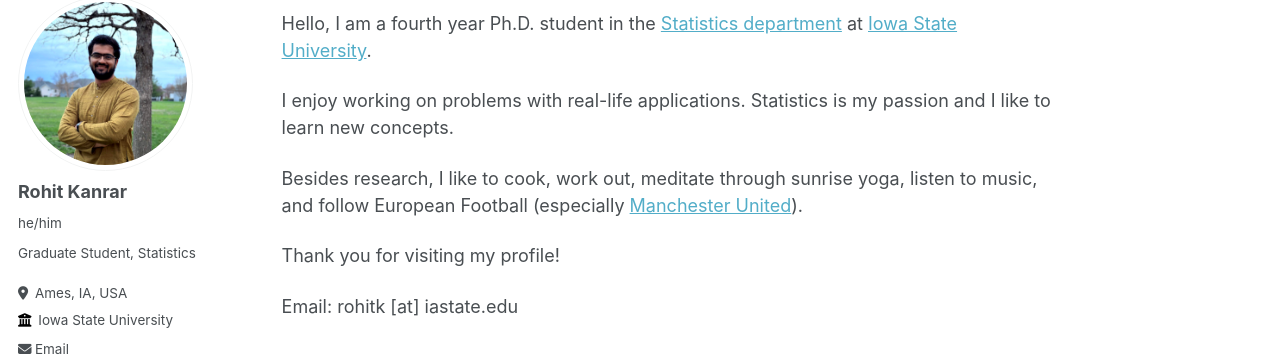
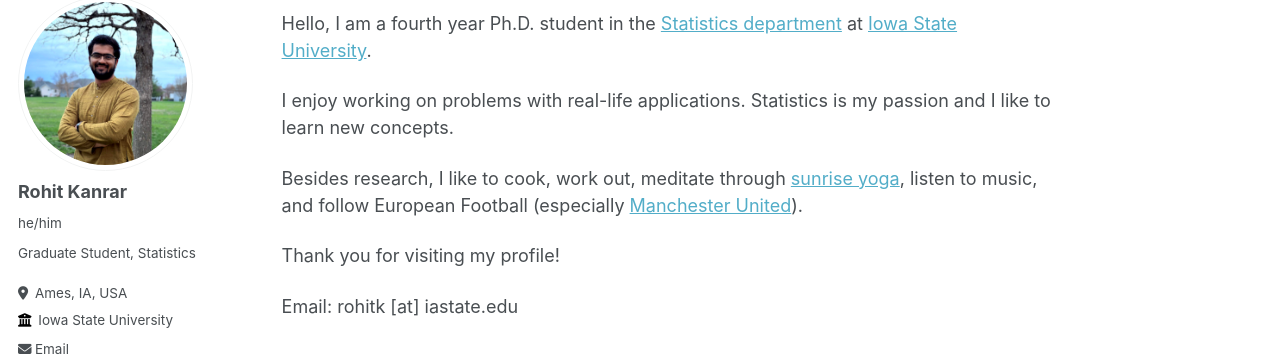
Before and after one commit to rohitkanrar/rohitkanrar.github.io, a Jekyll site: the page built from _pages/about.md, in a window 1280 px wide. Shown: the part 110-471 px from the top of the page. Built offline with Jekyll 4.4.1, drawn with Linux system fonts in a browser that asks for light colours; some web fonts are replaced; part of the change alters nothing that is shown.

```diff
--- a/_pages/about.md
+++ b/_pages/about.md
@@ -11,7 +11,7 @@ Hello, I am a fourth year Ph.D. student in the [Statistics department](https://w
 
 I enjoy working on problems with real-life applications. Statistics is my passion and I like to learn new concepts.
 
-Besides research, I like to cook, work out, meditate through sunrise yoga, listen to music, and follow European Football (especially [Manchester United](https://www.manutd.com/)).
+Besides research, I like to cook, work out, meditate through [sunrise yoga](https://cyclonehealth.iastate.edu/fitness/class-schedule), listen to music, and follow European Football (especially [Manchester United](https://www.manutd.com/)).
 
 Thank you for visiting my profile!
 
```
